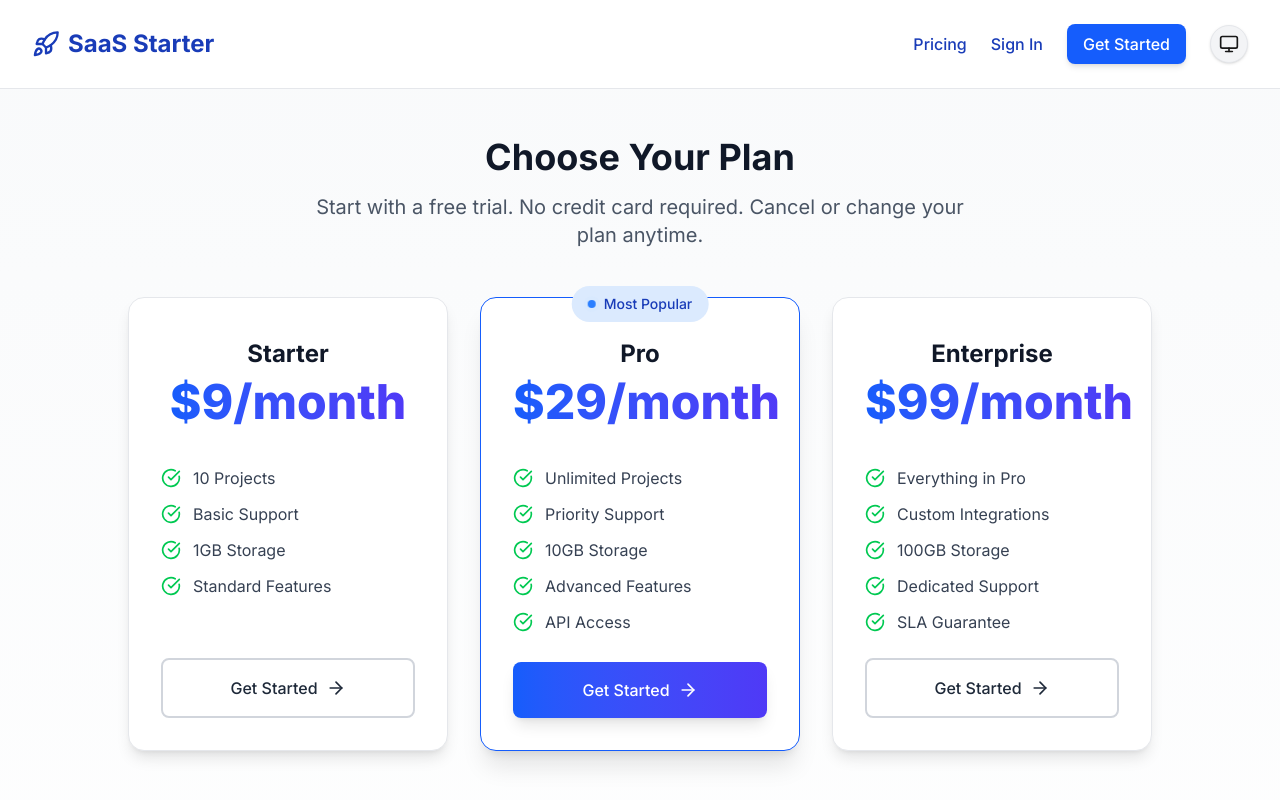
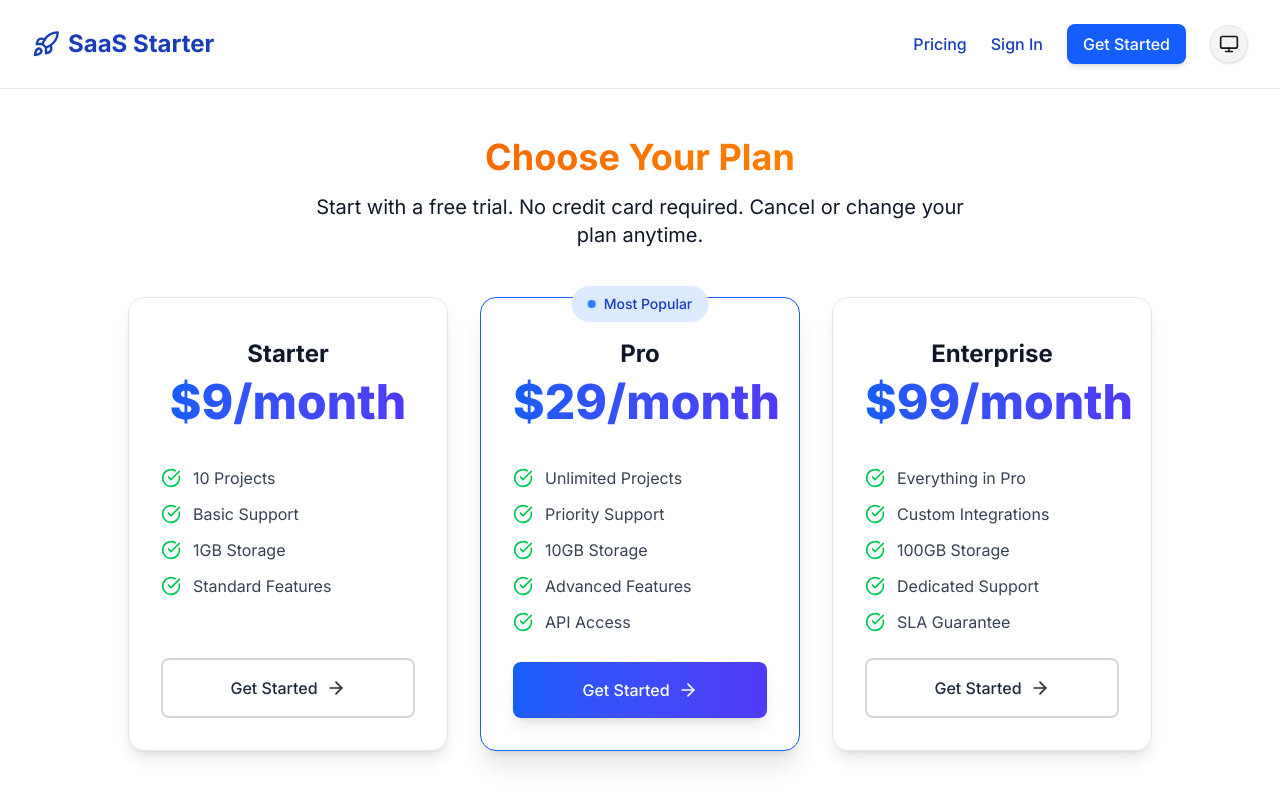
Before and after one commit to VochanecA/Paddle-SaaS, a Next.js app: page /pricing in a window 1280 px wide. Shown: the top 800 px of the page. Built offline with nearby package versions, Linux system fonts and the light colour scheme; no server answers.

Commit message:
Update page.tsx

```diff
--- a/src/app/pricing/page.tsx
+++ b/src/app/pricing/page.tsx
@@ -1,5 +1,8 @@
+'use client';
+
+import { useState, useEffect } from 'react';
+import { useTheme } from 'next-themes';
 import { PricingCard } from '@/components/PricingCard';
-import { ThemeToggle } from '@/components/ThemeToggle';
 
 const plans = [
   {
@@ -41,16 +44,29 @@ const plans = [
 ];
 
 export default function PricingPage() {
+  const { resolvedTheme } = useTheme();
+  const [mounted, setMounted] = useState(false);
+
+  useEffect(() => {
+    setMounted(true);
+  }, []);
+
+  if (!mounted) {
+    return null;
+  }
+
+  const isLight = resolvedTheme === 'light';
+
   return (
-    <div className="min-h-screen bg-gradient-to-b from-gray-50 to-white dark:from-gray-900 dark:to-gray-800 py-12 transition-colors duration-300">
+    <div className={`min-h-screen py-12 transition-colors duration-300 ${isLight ? 'bg-white' : 'bg-gradient-to-b from-gray-900 to-gray-800'}`}>
 
 
       <div className="max-w-6xl mx-auto px-4">
         <div className="text-center mb-12">
-          <h1 className="text-4xl font-bold text-gray-900 dark:text-white mb-4 transition-colors duration-300">
+          <h1 className="text-4xl font-bold mb-4 transition-colors duration-300 bg-clip-text text-transparent bg-gradient-to-r from-orange-600 to-amber-500">
             Choose Your Plan
           </h1>
-          <p className="text-xl text-gray-600 dark:text-gray-300 max-w-2xl mx-auto transition-colors duration-300">
+          <p className={`text-xl max-w-2xl mx-auto transition-colors duration-300 ${isLight ? 'text-gray-900' : 'text-gray-300'}`}>
             Start with a free trial. No credit card required.
             Cancel or change your plan anytime.
           </p>
```
